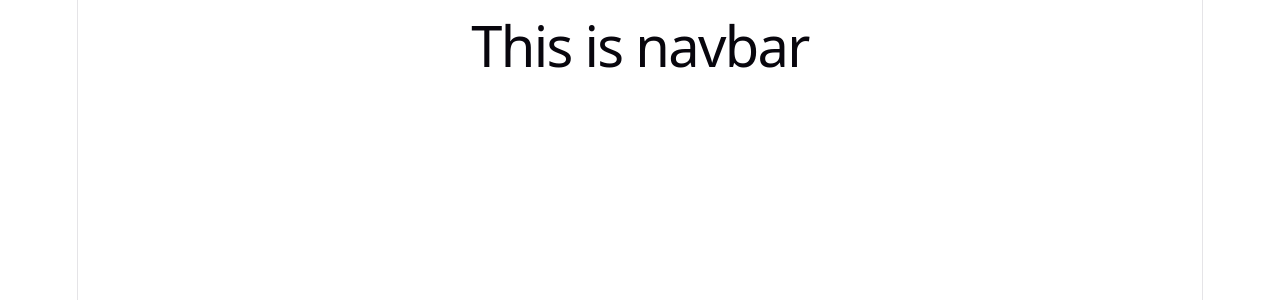
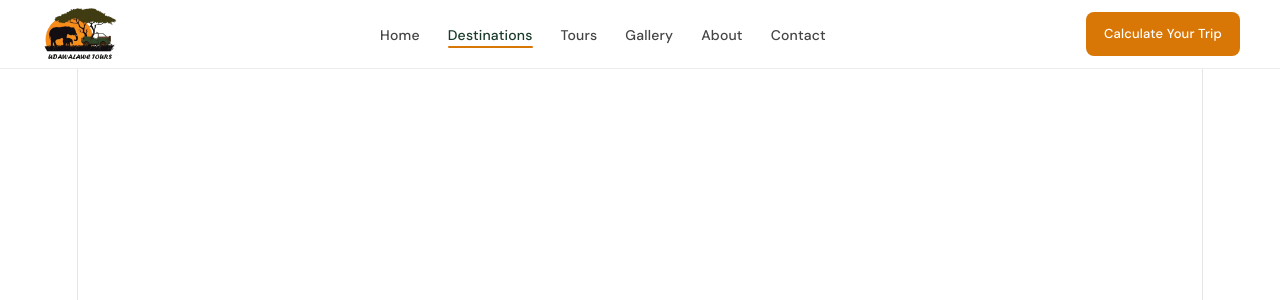
Before and after one commit to gayansp/Srilanka-Tours-Frontend, a React (Vite) app: page /destinations in a window 1280 px wide. Before the commit this address had no page. Shown: the top 300 px of the page. Built offline with nearby package versions, Linux system fonts and the light colour scheme; the HTML template or start-up script is replaced by a standard one.

Commit message:
navbar done

```diff
--- a/src/App.jsx
+++ b/src/App.jsx
@@ -6,26 +6,29 @@ import Login from './pages/auth/Login'
 import Register from './pages/auth/Register'
 import AdminMiddleware from './middleware/AdminMiddleware'
 import AdminDashboard from './pages/admin/AdminDashboard'
+import UnAuthorizedPage from './pages/UnAuthorizedPage'
+import Header from './components/Header'
 
 function App() {
 
 
   return (
     <>
-      <h1>This is navbar</h1>
+     <Header/>
       <Routes>
         {/* Normal Routes */}
-
+        <Route path='/' element={<Dashboard/>}/>
 
         {/* admin routes */}
         <Route element={<AdminMiddleware/>}>
-          <Route path='/adminDashboard' element={<AdminDashboard/>} />
+          <Route path='/adminDashboard/*' element={<AdminDashboard/>} />
 
         </Route>
 
         {/* No Protect */}
         <Route path='/login' element={<Login/>}/>
         <Route path='/register' element={<Register/>}/>
+        <Route path='/unauthorized' element={<UnAuthorizedPage/>}/>
       </Routes>
     </>
   )
--- /dev/null
+++ b/src/components/Header.css
@@ -0,0 +1,162 @@
+@import url('https://fonts.googleapis.com/css2?family=Playfair+Display:wght@600&family=DM+Sans:wght@400;500&display=swap');
+
+.header {
+  position: fixed;
+  top: 0; left: 0; right: 0;
+  z-index: 100;
+  background: rgba(255,255,255,0.97);
+  backdrop-filter: blur(12px);
+  border-bottom: 1px solid rgba(0,0,0,0.07);
+}
+
+.header-inner {
+  max-width: 1200px;
+  margin: 0 auto;
+  padding: 0 24px;
+  height: 68px;
+  display: flex;
+  align-items: center;
+  justify-content: space-between;
+  gap: 24px;
+}
+.logo-img {
+  height: 80px;
+  width: auto;
+  object-fit: contain;
+}
+
+/* Logo */
+.header-logo {
+  font-family: 'Playfair Display', serif;
+  font-size: 22px;
+  color: #1a3a2a;
+  text-decoration: none;
+  flex-shrink: 0;
+}
+.header-logo span { color: #d97706; }
+
+/* Nav links */
+.header-links {
+  display: flex;
+  list-style: none;
+  gap: 28px;
+  margin: 0; padding: 0;
+}
+.header-links a {
+  font-family: 'DM Sans', sans-serif;
+  font-size: 14px;
+  font-weight: 500;
+  color: #444;
+  text-decoration: none;
+  position: relative;
+  padding-bottom: 2px;
+  transition: color 0.2s;
+}
+.header-links a::after {
+  content: '';
+  position: absolute;
+  bottom: -2px; left: 0;
+  width: 0; height: 2px;
+  background: #d97706;
+  border-radius: 2px;
+  transition: width 0.25s;
+}
+.header-links a:hover,
+.header-links a.active {
+  color: #1a3a2a;
+}
+.header-links a:hover::after,
+.header-links a.active::after {
+  width: 100%;
+}
+.admin-link {
+  color: #2e7d32 !important;
+}
+
+/* Right side */
+.header-right {
+  display: flex;
+  align-items: center;
+  gap: 12px;
+  flex-shrink: 0;
+}
+
+/* CTA button */
+.btn-cta {
+  font-family: 'DM Sans', sans-serif;
+  font-size: 13px;
+  font-weight: 500;
+  background: #d97706;
+  color: #fff;
+  padding: 9px 18px;
+  border-radius: 8px;
+  text-decoration: none;
+  white-space: nowrap;
+  transition: background 0.2s, transform 0.15s;
+}
+.btn-cta:hover {
+  background: #b45309;
+  transform: translateY(-1px);
+}
+
+/* Logout button */
+.btn-logout {
+  font-family: 'DM Sans', sans-serif;
+  font-size: 13px;
+  font-weight: 500;
+  background: transparent;
+  color: #dc2626;
+  border: 1px solid #dc2626;
+  padding: 8px 16px;
+  border-radius: 8px;
+  cursor: pointer;
+  transition: background 0.2s;
+}
+.btn-logout:hover {
+  background: #fef2f2;
+}
+
+/* Hamburger */
+.hamburger {
+  display: none;
+  flex-direction: column;
+  gap: 5px;
+  background: none;
+  border: none;
+  cursor: pointer;
+  padding: 4px;
+}
+.hamburger span {
+  display: block;
+  width: 24px; height: 2px;
+  background: #1a3a2a;
+  border-radius: 2px;
+  transition: all 0.25s;
+}
+.hamburger.open span:nth-child(1) { transform: translateY(7px) rotate(45deg); }
+.hamburger.open span:nth-child(2) { opacity: 0; }
+.hamburger.open span:nth-child(3) { transform: translateY(-7px) rotate(-45deg); }
+
+/* Mobile */
+@media (max-width: 768px) {
+  .btn-cta    { display: none; }
+  .hamburger  { display: flex; }
+  .header-links {
+    display: none;
+    position: absolute;
+    top: 68px; left: 0; right: 0;
+    background: #fff;
+    flex-direction: column;
+    gap: 0;
+    border-bottom: 1px solid rgba(0,0,0,0.08);
+    padding: 8px 0;
+    box-shadow: 0 8px 24px rgba(0,0,0,0.08);
+  }
+  .header-links.open { display: flex; }
+  .header-links li a {
+    display: block;
+    padding: 13px 24px;
+    font-size: 15px;
+  }
+
+}
--- /dev/null
+++ b/src/components/Header.jsx
@@ -0,0 +1,98 @@
+import { useState, useEffect } from 'react';
+import { Link, useLocation, useNavigate } from 'react-router-dom';
+import './Header.css';
+
+const Header = () => {
+  const [menuOpen, setMenuOpen] = useState(false);
+  const [isAdmin, setIsAdmin]   = useState(false);
+  const location   = useLocation();
+  const navigate   = useNavigate();
+
+  useEffect(() => {
+    setIsAdmin(localStorage.getItem('role') === 'admin');
+  }, [location]); // route change වෙද්දී recheck කරනවා
+
+  // Admin pages වලට Header show කරන්නේ නෑ
+  if (location.pathname.startsWith('/adminDashboard')) return null;
+  if (location.pathname === '/login') return null;
+
+  const publicLinks = [
+    { to: '/',              label: 'Home' },
+    { to: '/destinations',  label: 'Destinations' },
+    { to: '/tours',         label: 'Tours' },
+    { to: '/gallery',       label: 'Gallery' },
+    { to: '/about',         label: 'About' },
+    { to: '/contact',       label: 'Contact' },
+  ];
+
+  const handleLogout = () => {
+    localStorage.removeItem('role');
+    localStorage.removeItem('adminToken');
+    setIsAdmin(false);
+    navigate('/');
+  };
+
+  return (
+    <header className="header">
+      <div className="header-inner">
+
+        {/* Logo */}
+        <Link to="/" className="header-logo">
+          <img src="/public/images/udawalawe_tours_hq(2).png" alt="Lanka Tours" className="logo-img" />
+        </Link>
+
+        {/* Nav links */}
+        <ul className={`header-links ${menuOpen ? 'open' : ''}`}>
+          {publicLinks.map(link => (
+            <li key={link.to}>
+              <Link
+                to={link.to}
+                className={location.pathname === link.to ? 'active' : ''}
+                onClick={() => setMenuOpen(false)}
+              >
+                {link.label}
+              </Link>
+            </li>
+          ))}
+
+          {/* Admin logged in නම් dashboard link */}
+          {isAdmin && (
+            <li>
+              <Link
+                to="/adminDashboard"
+                className="admin-link"
+                onClick={() => setMenuOpen(false)}
+              >
+                Dashboard
+              </Link>
+            </li>
+          )}
+        </ul>
+
+        {/* Right side */}
+        <div className="header-right">
+          {isAdmin ? (
+            <button className="btn-logout" onClick={handleLogout}>
+              Logout
+            </button>
+          ) : (
+            <Link to="/contact" className="btn-cta">
+              Calculate Your Trip
+            </Link>
+          )}
+
+          {/* Mobile hamburger */}
+          <button
+            className={`hamburger ${menuOpen ? 'open' : ''}`}
+            onClick={() => setMenuOpen(!menuOpen)}
+          >
+            <span /><span /><span />
+          </button>
+        </div>
+
+      </div>
+    </header>
+  );
+};
+
+export default Header;
--- a/src/middleware/AdminMiddleware.jsx
+++ b/src/middleware/AdminMiddleware.jsx
@@ -2,9 +2,15 @@ import { Navigate, Outlet } from "react-router-dom";
 
 const AdminMiddleware = () => {
     const token = localStorage.getItem("token");
+    const role = localStorage.getItem("role");
 
-    if (!token) {
+    if (!token || !role) {
         return <Navigate to="/login" replace />;
+    }
+
+
+    if (role !== "admin") {
+        return <Navigate to="/unauthorized" replace />;
     }
 
     return <Outlet />;
--- /dev/null
+++ b/src/pages/UnAuthorizedPage.jsx
@@ -0,0 +1,9 @@
+import React from 'react'
+
+const UnAuthorizedPage = () => {
+  return (
+    <div>UnAuthorizedPage</div>
+  )
+}
+
+export default UnAuthorizedPage
--- a/src/pages/admin/AdminDashboard.jsx
+++ b/src/pages/admin/AdminDashboard.jsx
@@ -1,8 +1,15 @@
 import React from 'react'
+import { Route, Routes } from 'react-router-dom'
+import Destination from './Destination'
 
 const AdminDashboard = () => {
   return (
-    <div>Admin Dashboard</div>
+    <div>
+
+        <Routes>
+            <Route path='/destinations' element={<Destination/>} />
+        </Routes>
+    </div>
   )
 }
 
--- /dev/null
+++ b/src/pages/admin/Destination.jsx
@@ -0,0 +1,9 @@
+import React from 'react'
+
+const Destination = () => {
+  return (
+    <div>Destination</div>
+  )
+}
+
+export default Destination
--- a/src/pages/auth/Login.jsx
+++ b/src/pages/auth/Login.jsx
@@ -1,12 +1,35 @@
-import React from 'react'
+import api from '../../api/axios';
 
 const Login = () => {
 
-    const handleLogin = ()=>{
-        localStorage.setItem("token","")
+
+
+    const handleLogin = async (email, password)=>{
+        try {
+            const result = await api.post("auth/login",{
+            email,
+            password
+        })
+
+        localStorage.setItem("token", result.data.token);
+        localStorage.setItem("role", result.data.role);
+
+        } catch (error) {
+            console.error("Login failed:", error);
+        }
+    }
+
+    const handleLogout = ()=>{
+        localStorage.removeItem("token");
+        localStorage.removeItem("role");
+        window.location.reload();
     }
   return (
-    <div>Login page</div>
+    <div>
+        <h1>Login</h1>
+        <button onClick={() => handleLogin("nethminakasu585@gmail.com", "pissukat")}>login button</button>
+        <button onClick={handleLogout}>Logout button</button>
+    </div>
   )
 }
 
```
Also changed, not shown: src/components/ProtectedRoute.jsx (deleted, +0 -9 lines), public/images/udawalawe_tours_hq(2).png (added).
